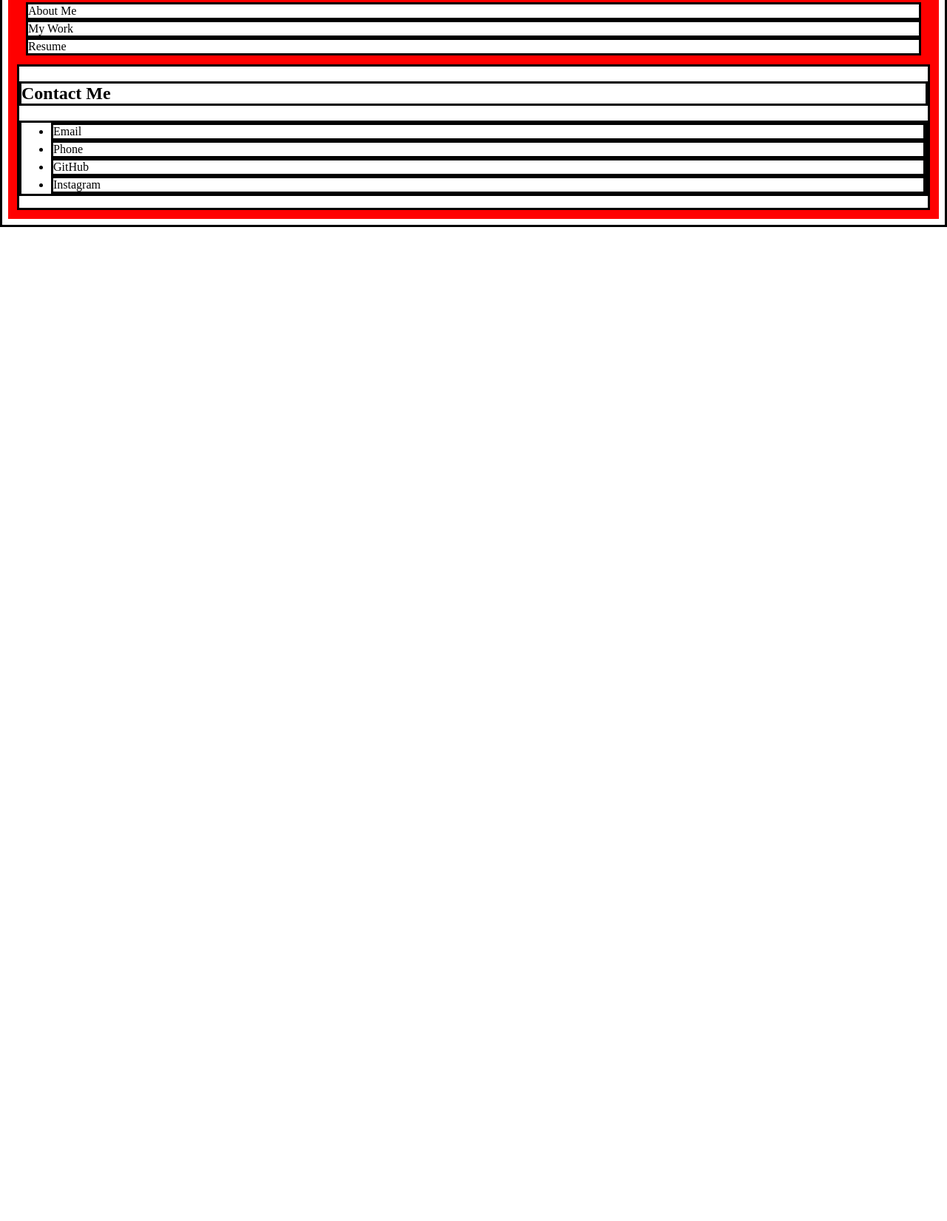
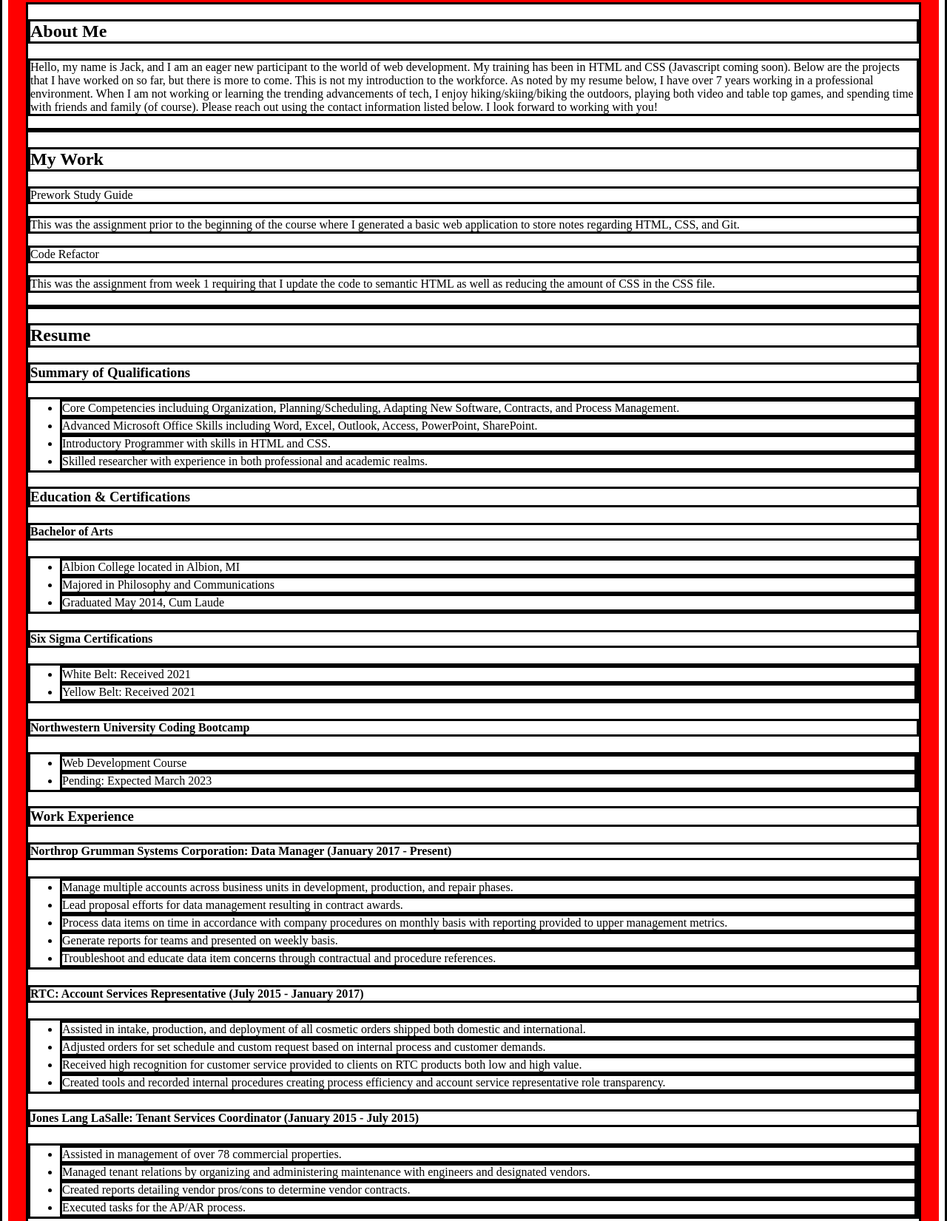
Before and after one commit to 1-those-jacks/gibbs-portfolio, a plain HTML site: page index.html in a window 1280 px wide. Shown: the part 282-1933 px from the top of the page at 74% size. Before the commit the page ends 800 px from the top, so only its background shows below. Drawn offline with Linux system fonts and the light colour scheme.

Commit message:
Added HTML Content

```diff
--- a/index.html
+++ b/index.html
@@ -21,17 +21,74 @@
 		</nav>
 	</header>
 	<main>
-		<section>About Me</section>
-		<section>My Work</section>
-		<section>Resume</section>
+		<section>
+			<h2>About Me</h2>
+				<p>Hello, my name is Jack, and I am an eager new participant to the world of web development. My training has been in HTML and CSS (Javascript coming soon). Below are the projects that I have worked on so far, but there is more to come. This is not my introduction to  the workforce. As noted by my resume below, I have over 7 years working in a professional environment. When I am not working or learning the trending advancements of tech, I enjoy hiking/skiing/biking the outdoors, playing both video and table top games, and spending time with friends and family (of course). Please reach out using the contact information listed below. I look forward to working with you!</p>
+		</section>
+		<section>
+			<h2>My Work</h2>
+				<div>Prework Study Guide</div>
+					<p>This was the assignment prior to the beginning of the course where I generated a basic web application to store notes regarding HTML, CSS, and Git.</p>
+				<div>Code Refactor</div>
+					<p>This was the assignment from week 1 requiring that I update the code to semantic HTML as well as reducing the amount of CSS in the CSS file.</p>
+		</section>
+		<section>
+			<h2>Resume</h2>
+				<h3>Summary of Qualifications</h3>
+					<ul>
+						<li>Core Competencies includuing Organization, Planning/Scheduling, Adapting New Software, Contracts, and Process Management.</li>
+						<li>Advanced Microsoft Office Skills including Word, Excel, Outlook, Access, PowerPoint, SharePoint.</li>
+						<li>Introductory Programmer with skills in HTML and CSS.</li>
+						<li>Skilled researcher with experience in both professional and academic realms.</li>
+					</ul>
+				<h3>Education & Certifications</h3>
+					<h4>Bachelor of Arts</h4>
+						<ul>
+							<li>Albion College located in Albion, MI</li>
+							<li>Majored in Philosophy and Communications</li>
+							<li>Graduated May 2014, Cum Laude</li>
+						</ul>
+					<h4>Six Sigma Certifications</h4>
+						<ul>
+							<li>White Belt: Received 2021</li>
+							<li>Yellow Belt: Received 2021</li>
+						</ul>
+					<h4>Northwestern University Coding Bootcamp</h4>
+						<ul>
+							<li>Web Development Course</li>
+							<li>Pending: Expected March 2023</li>
+						</ul>
+				<h3>Work Experience</h3>
+					<h4>Northrop Grumman Systems Corporation: Data Manager (January 2017 - Present)</h4>
+						<ul>
+							<li>Manage multiple accounts across business units in development, production, and repair phases.</li>
+							<li>Lead proposal efforts for data management resulting in contract awards.</li>
+							<li>Process data items on time in accordance with company procedures on monthly basis with reporting provided to upper management metrics.</li>
+							<li>Generate reports for teams and presented on weekly basis.</li>
+							<li>Troubleshoot and educate data item concerns through contractual and procedure references.</li>
+						</ul>
+					<h4>RTC: Account Services Representative (July 2015 - January 2017)</h4>
+						<ul>
+							<li>Assisted in intake, production, and deployment of all cosmetic orders shipped both domestic and international.</li>
+							<li>Adjusted orders for set schedule and custom request based on internal process and customer demands.</li>
+							<li>Received high recognition for customer service provided to clients on RTC products both low and high value.</li>
+							<li>Created tools and recorded internal procedures creating process efficiency and account service representative role transparency.</li>
+						</ul>
+					<h4>Jones Lang LaSalle: Tenant Services Coordinator (January 2015 - July 2015)</h4>
+						<ul>
+							<li>Assisted in management of over 78 commercial properties.</li>
+							<li>Managed tenant relations by organizing and administering maintenance with engineers and designated vendors.</li>
+							<li>Created reports detailing vendor pros/cons to determine vendor contracts.</li>
+							<li>Executed tasks for the AP/AR process.</li>
+						</ul>
+		</section>
 	</main>
 	<footer>
 		<h2>Contact Me</h2>
 		<ul>
-			<li>Email</li>
-			<li>Phone</li>
-			<li>GitHub</li>
-			<li>Instagram</li>
+			<li>Email: jackdgibbs1991@gmail.com</li>
+			<li>Phone: 630-337-5701</li>
+			<li>GitHub: 1-those-jacks</li>
 		</ul>
 	</footer>
 </body>
```
